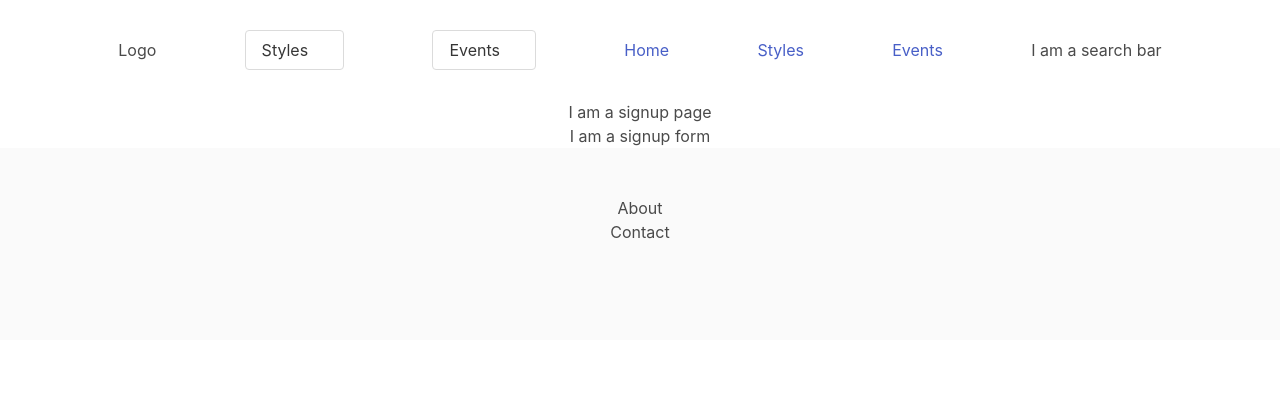
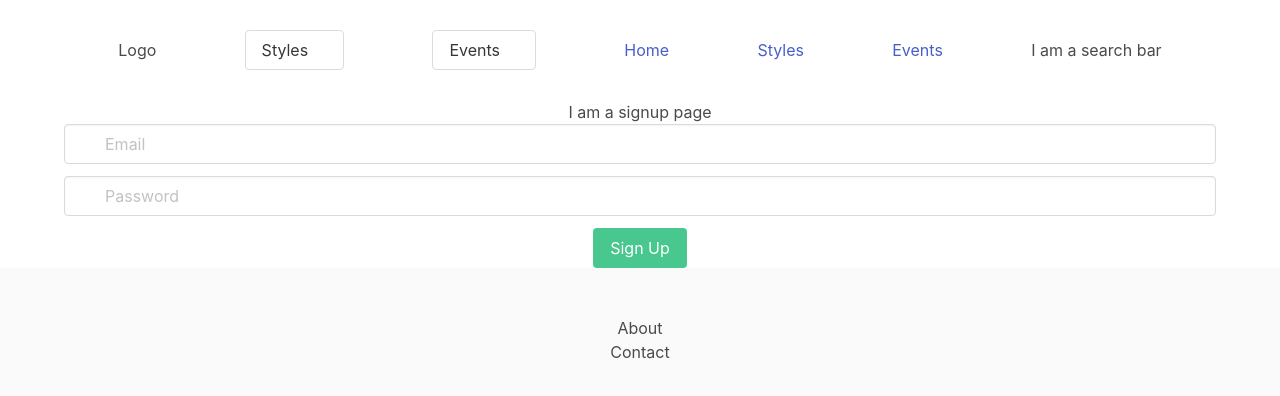
Before and after one commit to Bakugou808/DanceChivesPlayground, a React (Create React App) app: page /signup in a window 1280 px wide. Shown: the top 396 px of the page. Built offline with nearby package versions, Linux system fonts and the light colour scheme.

Commit message:
Signup form started

```diff
--- a/package.json
+++ b/package.json
@@ -7,7 +7,7 @@
     "@testing-library/react": "^11.1.0",
     "@testing-library/user-event": "^12.1.10",
     "bulma": "^0.9.2",
-    "firebase": "^8.4.1",
+    "firebase": "^8.4.2",
     "react": "^17.0.2",
     "react-dom": "^17.0.2",
     "react-router-dom": "^5.2.0",
--- /dev/null
+++ b/src/CSS/Footer.css
@@ -0,0 +1,4 @@
+.footer {
+    /* min-height: 100vh;  */
+
+}
--- /dev/null
+++ b/src/CSS/SignupForm.css
@@ -0,0 +1,13 @@
+.signupForm-cont {
+    /* max-width: 500px; */
+}
+
+.field {
+    /* max-width: 344px;
+    text-align: center; */
+}
+
+.card {
+
+
+}
--- a/src/Components/Forms/SignupForm.jsx
+++ b/src/Components/Forms/SignupForm.jsx
@@ -1,7 +1,78 @@
-import React from "react";
+import React, { useState } from "react";
+import { useHistory } from "react-router-dom";
+import "../../CSS/SignupForm.css";
+
+import firebase from "../../utils/firebase";
 
 const SignupForm = (props) => {
-  return <div className="signupForm-cont">I am a signup form</div>;
+  const history = useHistory();
+
+  // Declare a new state variable, which we'll call "count"
+  const [email, setEmail] = useState("");
+  const [password, setPassword] = useState("");
+
+  const handleSubmit = (evt) => {
+    evt.preventDefault();
+    console.log(`Submitting Email ${email}`);
+    console.log(`Submitting Password ${password}`);
+
+    firebase
+      .auth()
+      .createUserWithEmailAndPassword(email, password)
+      .then((userCredential) => {
+        console.log("You have successfully registered.");
+        // Signed in
+        var user = userCredential.user;
+        // ...
+        history.push("/");
+      })
+      .catch((error) => console.log(error));
+  };
+
+  return (
+    <div className="container">
+      <div className="signupForm-cont">
+        <div className="field ">
+          <p className="control has-icons-left has-icons-right">
+            <input
+              className="input"
+              type="email"
+              placeholder="Email"
+              value={email}
+              onChange={(e) => setEmail(e.target.value)}
+            />
+            <span className="icon is-small is-left">
+              <i className="fas fa-envelope"></i>
+            </span>
+            <span className="icon is-small is-right">
+              <i className="fas fa-check"></i>
+            </span>
+          </p>
+        </div>
+        <div className="field">
+          <p className="control has-icons-left">
+            <input
+              className="input"
+              type="password"
+              placeholder="Password"
+              value={password}
+              onChange={(e) => setPassword(e.target.value)}
+            />
+            <span className="icon is-small is-left">
+              <i className="fas fa-lock"></i>
+            </span>
+          </p>
+        </div>
+        <div className="field">
+          <p className="control">
+            <button className="button is-success" onClick={handleSubmit}>
+              Sign Up
+            </button>
+          </p>
+        </div>
+      </div>
+    </div>
+  );
 };
 
 export default SignupForm;
--- a/src/Components/SharedComponents/Footer.jsx
+++ b/src/Components/SharedComponents/Footer.jsx
@@ -1,5 +1,5 @@
 import React from "react";
-
+import "../../CSS/Footer.css";
 const Footer = () => {
   return (
     <div className="footer">
--- a/src/utils/firebase.jsx
+++ b/src/utils/firebase.jsx
@@ -2,13 +2,13 @@ import firebase from "firebase";
 import "firebase/firestore";
 
 const firebaseConfig = {
-  apiKey: "AIzaSyB76vGpRStXkCct_eMhjaFbsyL0I5DBN_g",
-  authDomain: "my-awesome-project-b06fd.firebaseapp.com",
-  projectId: "my-awesome-project-b06fd",
-  storageBucket: "my-awesome-project-b06fd.appspot.com",
-  messagingSenderId: "730081376840",
-  appId: "1:730081376840:web:0b7e25cbc0e3f5328af67d",
-  measurementId: "G-XD2V62M42F",
+  apiKey: process.env.REACT_APP_apiKey,
+  authDomain: process.env.REACT_APP_authDomain,
+  projectId: process.env.REACT_APP_projectId,
+  storageBucket: process.env.REACT_APP_storageBucket,
+  messagingSenderId: process.env.REACT_APP_messagingSenderId,
+  appId: process.env.REACT_APP_appId,
+  measurementId: process.env.REACT_APP_measurementId,
 };
 
 firebase.initializeApp(firebaseConfig);
```
Also changed, not shown: src/Components/SharedComponents/NavBar.jsx (+14 -0 lines), 2 other files (tests, documents, lock files or other folders).
